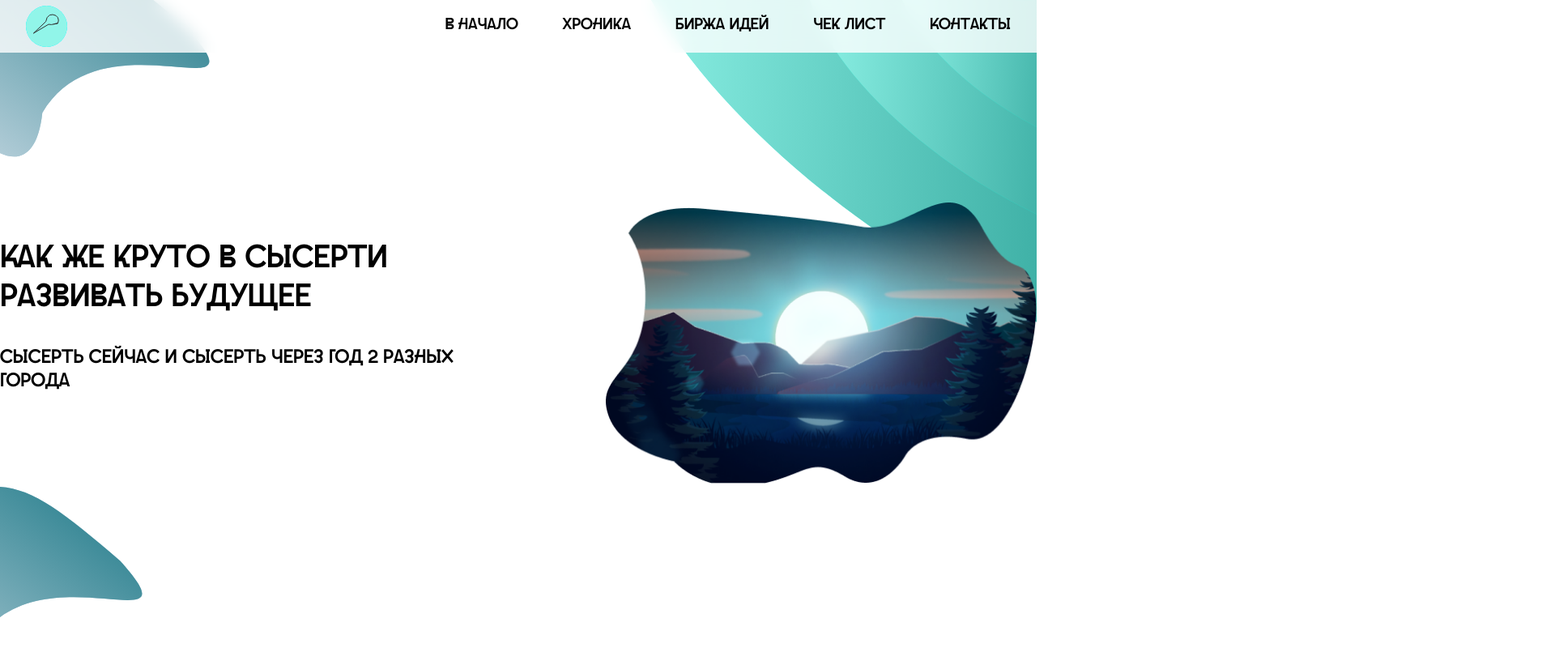
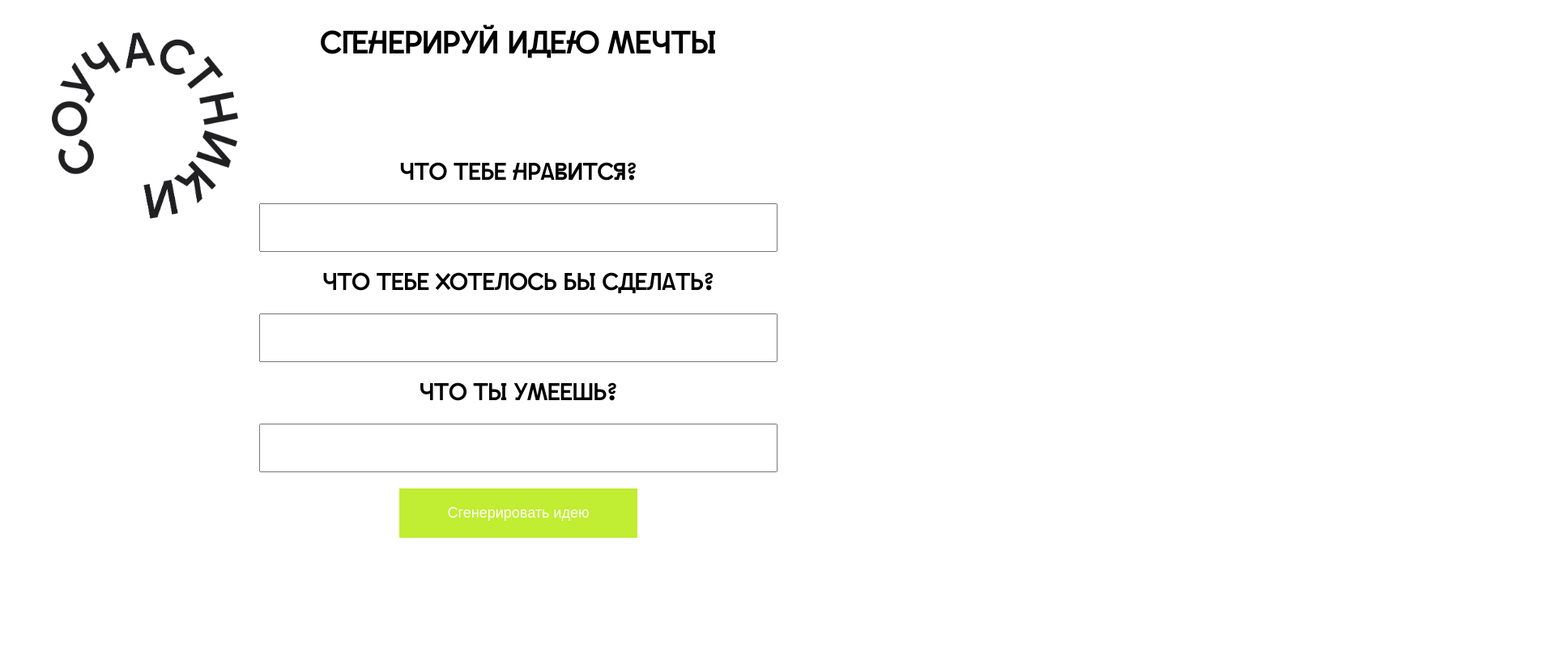
Before and after one commit to stirk1337/sysert-future, a React (Vite) app in the folder frontend-server/: page / in a window 1280 px wide. Shown: the top 800 px of the page at 81% size, 1920 px wide, since content can reach past the window. Built offline with nearby package versions, Linux system fonts and the light colour scheme.

Commit message:
souch complete

```diff
--- a/frontend-server/src/components/generate-idea-block.tsx
+++ b/frontend-server/src/components/generate-idea-block.tsx
@@ -77,7 +77,7 @@ function GenerateIdeaBlock() {
             {isLoading &&
                 <>
                     <p>Ваша идея создаётся</p>
-                    <ProgressBar completed={progress} customLabel=" " bgColor="black" transitionTimingFunction={'linear'} />
+                    <ProgressBar completed={progress} customLabel=" " bgColor="#c1ed32" transitionTimingFunction={'linear'} />
                 </>}
             {!isLoading && ideaData.image !== '' && <div className="generate-result">
                 <p>{ideaData.data}</p>
--- a/frontend-server/src/components/main-page.tsx
+++ b/frontend-server/src/components/main-page.tsx
@@ -7,11 +7,11 @@ import MainBlock from "./main-block"
 function MainPage() {
     return (
         <>
-            <Header />
+            <header className="sou">
+                <img src="fav-icon.png" width={230} height={230}></img>
+                <h1>Сгенерируй идею мечты</h1>
+            </header>
             <main>
-                <MainBlock />
-                <HistoryBlock />
-                <IdeasBlock />
                 <GenerateIdeaBlock />
             </main>
         </>
--- a/frontend-server/src/styles/App.scss
+++ b/frontend-server/src/styles/App.scss
@@ -46,12 +46,22 @@ form {
         width: 50%;
         margin: 0 auto;
         margin-bottom: 20px;
+        font-family: Arial;
+        height: 60px;
+        margin-top: 20px;
+        padding-left: 10px;
     }
 
     button {
         font-size: 0.6em;
         padding: 10px;
         margin-bottom: 20px;
+        background-color: #c1ed32;
+        border: none;
+        color: white;
+        font-family: Arial;
+        padding: 20px 60px;
+        cursor: pointer;
     }
 }
 
@@ -65,3 +75,24 @@ form {
 #generate-idea img {
     margin-top: 20px;
 }
+
+.sou {
+    padding: 30px;
+
+    img {
+        position: absolute;
+        left: 5%;
+        top: 5%;
+    }
+
+    text-align: center;
+}
+
+.generate-result {
+    width: 50%;
+    margin: 0 auto;
+
+    p {
+        font-family: Arial;
+    }
+}
```
Also changed, not shown: frontend-server/src/components/store/api-actions/post-actions.ts (+1 -0 lines).
